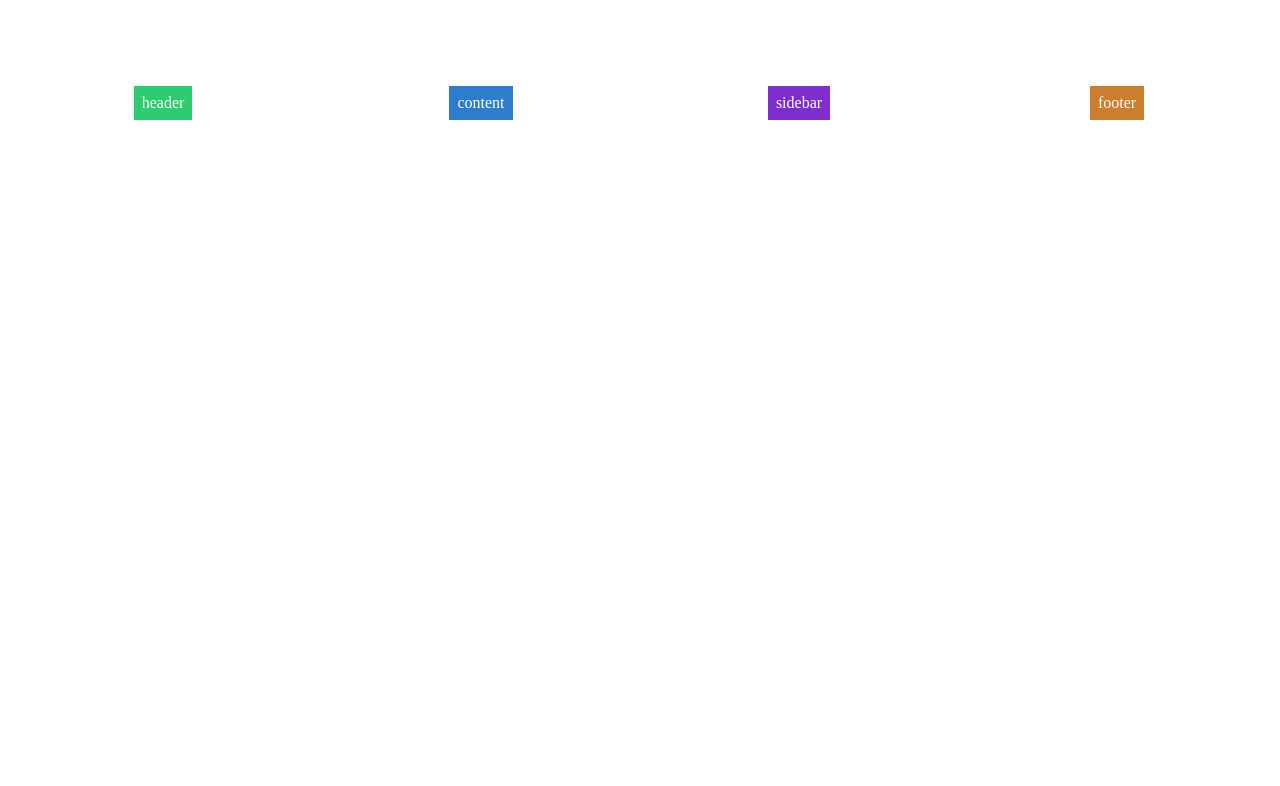
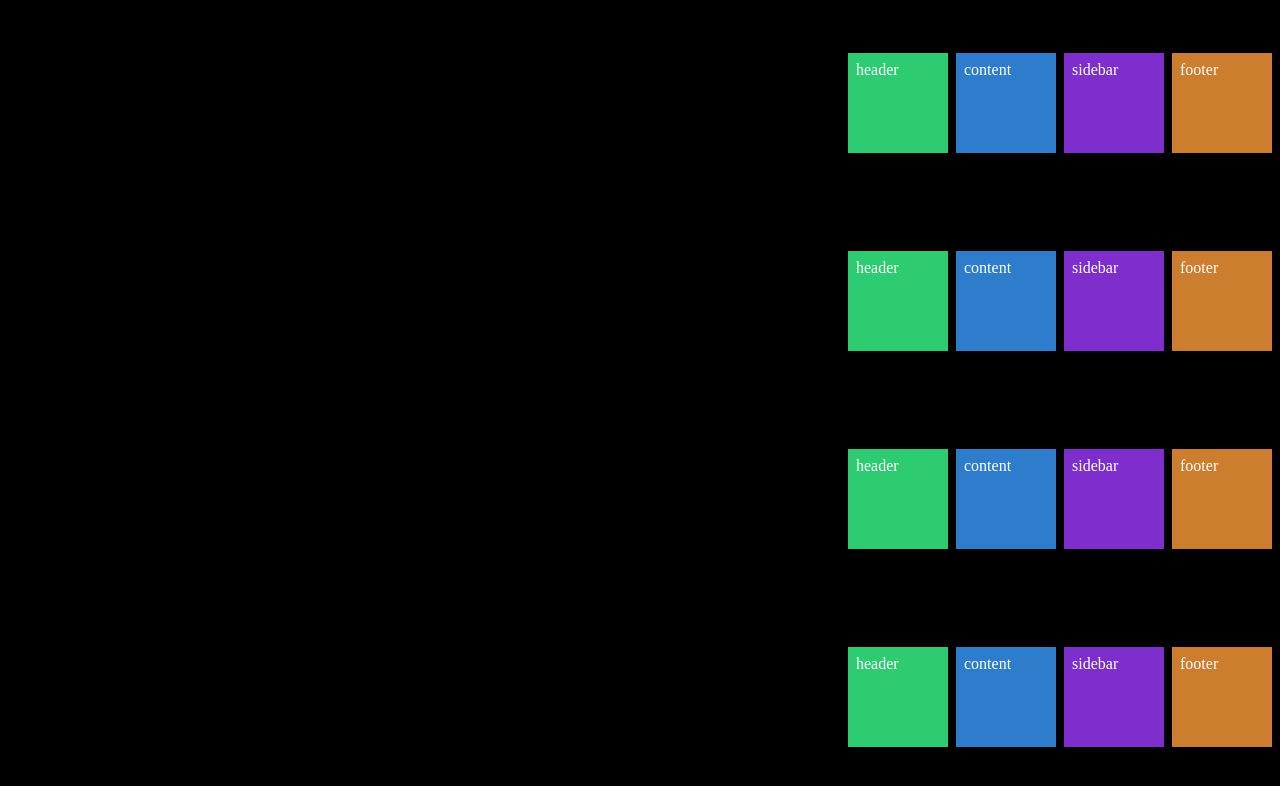
Before and after one commit to UnhappyDogChew/nomadcoder-scss-masterclass, a website: page index.html in a window 1280 px wide. Drawn offline with Linux system fonts and the light colour scheme.

Commit message:
lesson#2.9

```diff
--- a/index.html
+++ b/index.html
@@ -9,5 +9,17 @@
     <div class="content">content</div>
     <div class="sidebar">sidebar</div>
     <div class="footer">footer</div>
+    <div class="header">header</div>
+    <div class="content">content</div>
+    <div class="sidebar">sidebar</div>
+    <div class="footer">footer</div>
+    <div class="header">header</div>
+    <div class="content">content</div>
+    <div class="sidebar">sidebar</div>
+    <div class="footer">footer</div>
+    <div class="header">header</div>
+    <div class="content">content</div>
+    <div class="sidebar">sidebar</div>
+    <div class="footer">footer</div>
   </body>
 </html>
--- a/styles/styles.css
+++ b/styles/styles.css
@@ -65,7 +65,7 @@ lesson #2.8
 justify-items, align-items 로 각 셀 안의 자식들의 위치를 변경해줄 수 있다. 기본으로는 둘다 stretch 이다.
 정렬축이 row 라고 생각하고 flexbox 와 같은 방식으로 작동한다.
 
-place-items 는 두 가지를 합친 숏컷이다.
+place-items 는 두 가지를 합친 숏컷이다. align -> justify 순이다.
 
 * 여담 *
 justify 는 정렬축에 대해, align 은 교차축에 대한 것이고,
@@ -76,12 +76,21 @@ align-content 는 교차축의 여러 아이템을 정렬하는 것이다. 그
 결정할 때 쓰인다.
 그렇다면 justify-items 는 정렬축에 대해 각각의 아이템의 위치를 결정하는 것이 된다.
 */
+
+/*
+lesson #2.9
+
+justify-content 와 align-content 로 각각의 아이템이 아닌 전체 column 과 row 의 위치를 조정할 수 있다.
+
+place-content 는 두 개를 동시에 설정하는 솟컷이다. 마찬가지로 align -> justify 순이다.
+*/
 .grid {
+  background: black;
   display: grid;
   height: calc(100vh - 16px);
   gap: 8px;
-  grid-template: repeat(4, 1fr) / repeat(4, 1fr);
-  place-items: center center;
+  grid-template: repeat(4, 100px) / repeat(4, 100px);
+  place-content: space-around end;
 }
 
 /*
```
